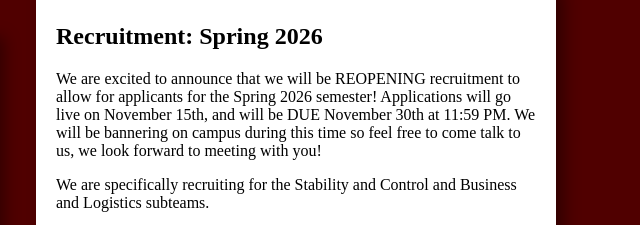
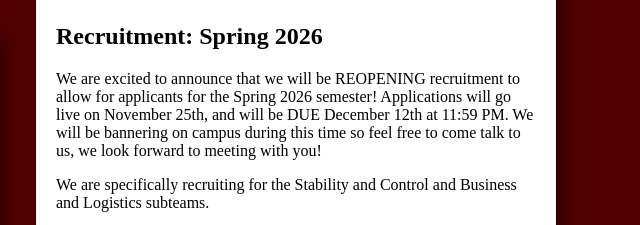
Before and after one commit to pwoods2/tamu-dbf, a plain HTML site: page recruitment.html in a window 1280 px wide. Shown: the part 250-475 px from the top of the page, 564-1204 px from the left. Drawn offline with Linux system fonts and the light colour scheme.

Commit message:
Update recruitment.html

```diff
--- a/recruitment.html
+++ b/recruitment.html
@@ -60,7 +60,7 @@
         <div class="text-container">
             <h2>Recruitment: Spring 2026</h2>
             <p>We are excited to announce that we will be REOPENING recruitment to allow for applicants for the Spring 2026 semester!
-                Applications will go live on November 15th, and will be DUE November 30th at 11:59 PM.
+                Applications will go live on November 25th, and will be DUE December 12th at 11:59 PM.
                 We will be bannering on campus during this time so feel free to come talk to us, we look forward to meeting with you!
             </p>
             <p>We are specifically recruiting for the Stability and Control and Business and Logistics subteams.</p>
```
